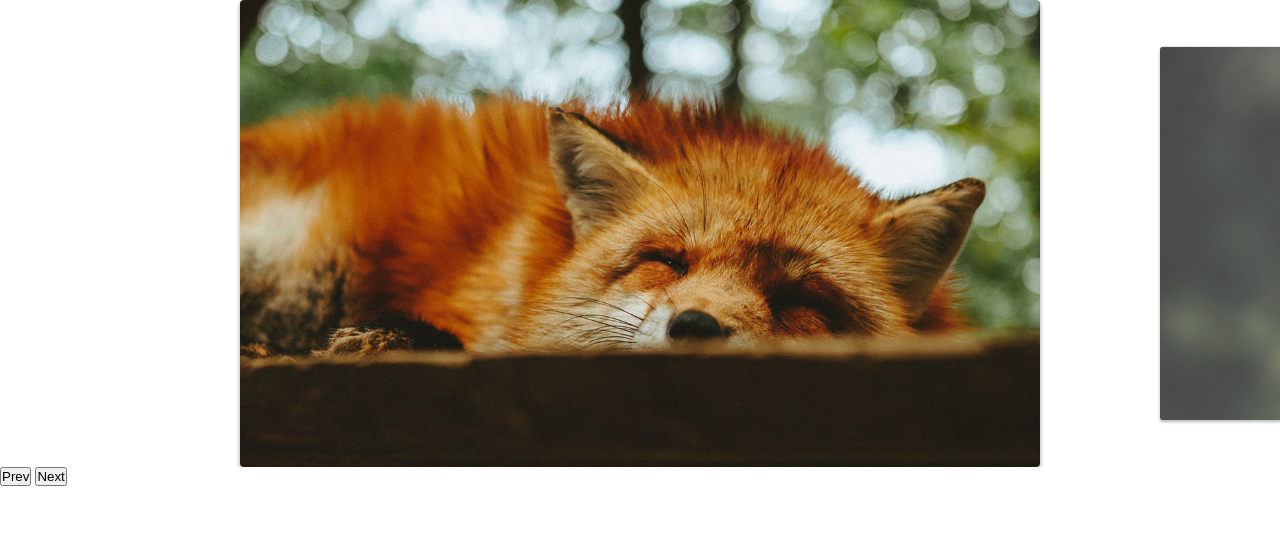
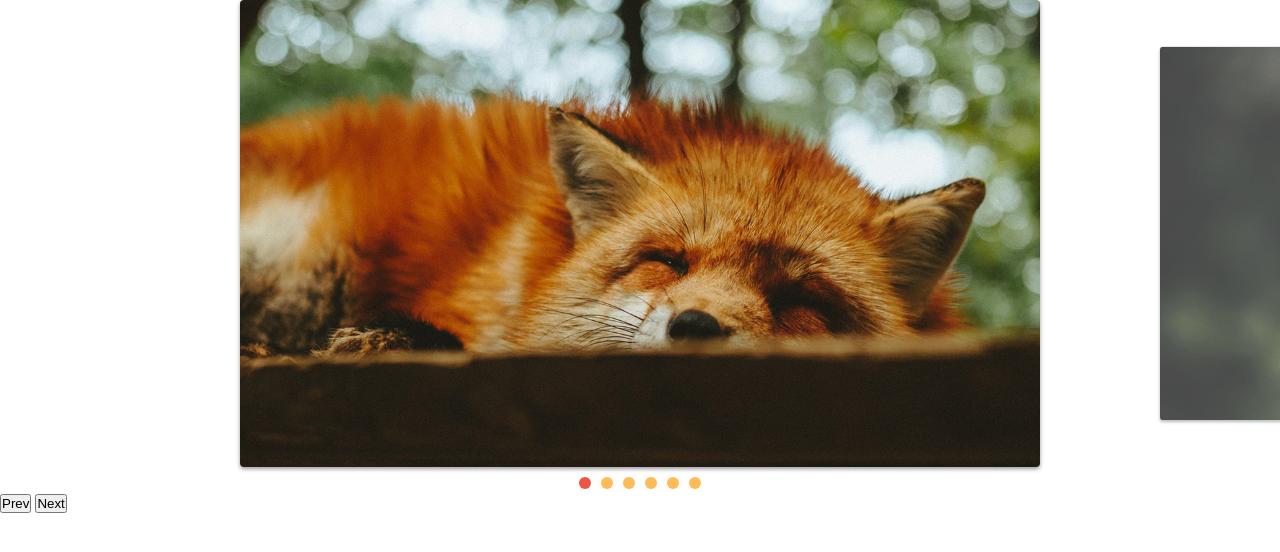
Before and after one commit to ErkMrqs/Slide, a plain HTML site: page index.html in a window 1280 px wide. Drawn offline with Linux system fonts and the light colour scheme.

Commit message:
Paginacao adicionada e navegacao aprimorada

```diff
--- a/css/style.css
+++ b/css/style.css
@@ -45,3 +45,25 @@ img {
   opacity: 1;
   transform: scale(1);
 }
+
+[data-control="slide"] {
+  display: flex;
+  justify-content: center;
+  margin-top: 5px;
+}
+
+[data-control="slide"] li a {
+  display: block;
+  width: 12px;
+  height: 12px;
+  background: #fb5;
+  border-radius: 50%;
+  overflow: hidden;
+  text-indent: -9999px;
+  margin: 5px;
+}
+
+[data-control="slide"] li.active a,
+[data-control="slide"] li a:hover {
+  background-color: #e54;
+}
--- a/js/script.js
+++ b/js/script.js
@@ -2,3 +2,4 @@ import { SlideNav } from "./slide.js";
 const slide = new SlideNav(".slide", ".slide-wrapper");
 slide.init();
 slide.addArrow(".prev", ".next");
+slide.addControl();
--- a/js/slide.js
+++ b/js/slide.js
@@ -6,6 +6,7 @@ export class Slide {
     this.wrapper = document.querySelector(wrapper);
     this.dist = { finalPosition: 0, startX: 0, movement: 0 };
     this.activeClass = "active";
+    this.changeEvent = new Event("changeEvent");
   }
 
   transition(active) {
@@ -100,6 +101,7 @@ export class Slide {
     this.slideIndexNav(index);
     this.dist.finalPosition = activeSlide.position;
     this.changeActiveClass();
+    this.wrapper.dispatchEvent(this.changeEvent);
   }
 
   changeActiveClass() {
@@ -150,6 +152,10 @@ export class Slide {
 }
 
 export class SlideNav extends Slide {
+  constructor(slide, wrapper) {
+    super(slide, wrapper);
+    this.bindControlEvents();
+  }
   addArrow(prev, next) {
     this.prevElement = document.querySelector(prev);
     this.nextElement = document.querySelector(next);
@@ -160,4 +166,46 @@ export class SlideNav extends Slide {
     this.prevElement.addEventListener("click", this.activePrevSlide);
     this.nextElement.addEventListener("click", this.activeNextSlide);
   }
+
+  createControl() {
+    const control = document.createElement("ul");
+    control.dataset.control = "slide";
+
+    this.slideArray.forEach((item, index) => {
+      control.innerHTML += `<li><a href="#slide${index + 1}">${
+        index + 1
+      }</a></li>`;
+    });
+    this.wrapper.appendChild(control);
+    return control;
+  }
+
+  eventControl(item, index) {
+    item.addEventListener("click", (event) => {
+      event.preventDefault();
+      this.changeSlide(index);
+      this.activeControlItem();
+    });
+    this.wrapper.addEventListener("changeEvent", this.activeControlItem);
+  }
+
+  activeControlItem() {
+    this.arrayControl.forEach((item) =>
+      item.classList.remove(this.activeClass)
+    );
+    this.arrayControl[this.index.active].classList.add(this.activeClass);
+  }
+
+  addControl(customControl) {
+    this.control =
+      document.querySelector(customControl) || this.createControl();
+    this.arrayControl = [...this.control.children];
+    this.activeControlItem();
+    this.arrayControl.forEach(this.eventControl);
+  }
+
+  bindControlEvents() {
+    this.eventControl = this.eventControl.bind(this);
+    this.activeControlItem = this.activeControlItem.bind(this);
+  }
 }
```
